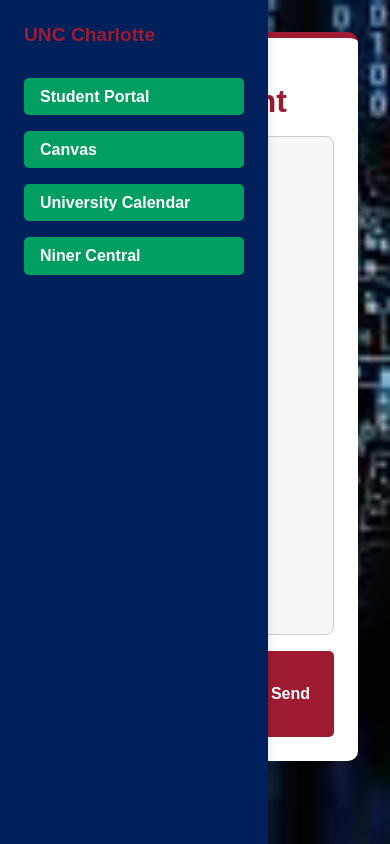
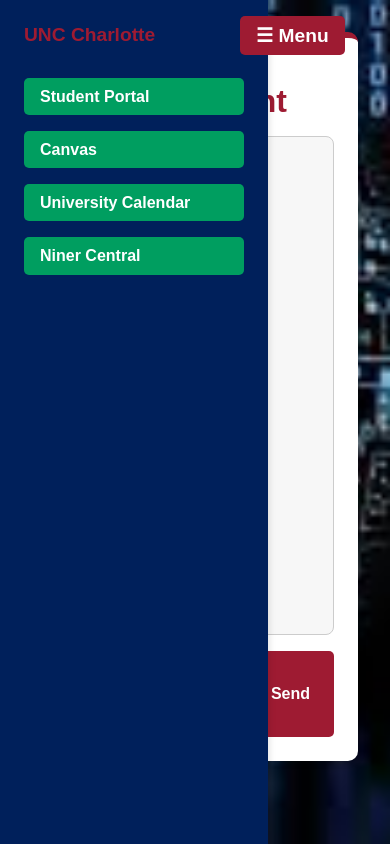
Before and after one commit to mmoody18/ai-assistant-frontend, a plain HTML site: page index.html in a window 390 px wide. Both pictures are taken after a click on the button "☰ Menu". Drawn offline with Linux system fonts and the light colour scheme.

Commit message:
Update index.html

```diff
--- a/index.html
+++ b/index.html
@@ -175,7 +175,7 @@
         margin-left: 0;
       }
       .sidebar.open ~ .sidebar-toggle {
-        display: none;
+        left: 240px;
       }
     }
   </style>
```
